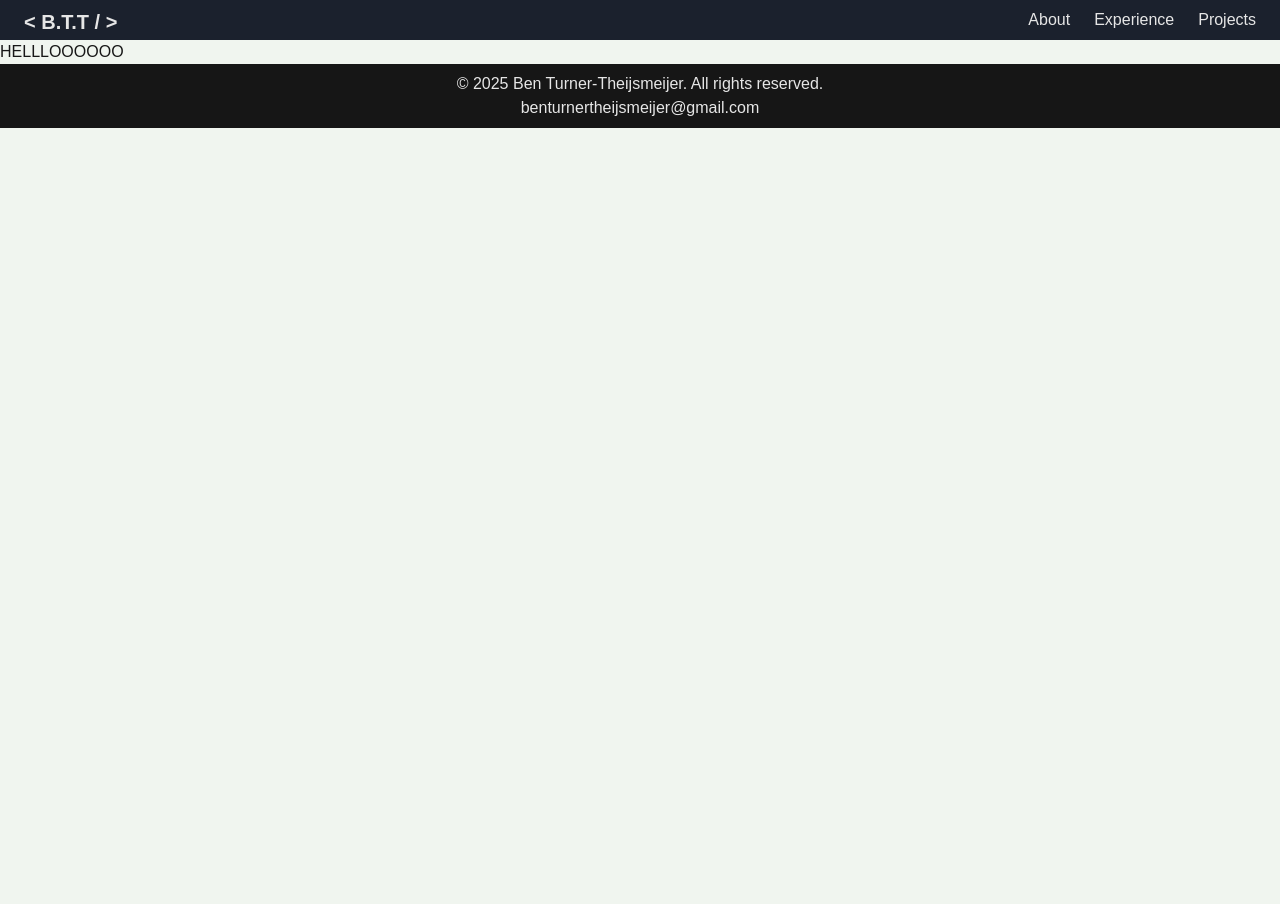
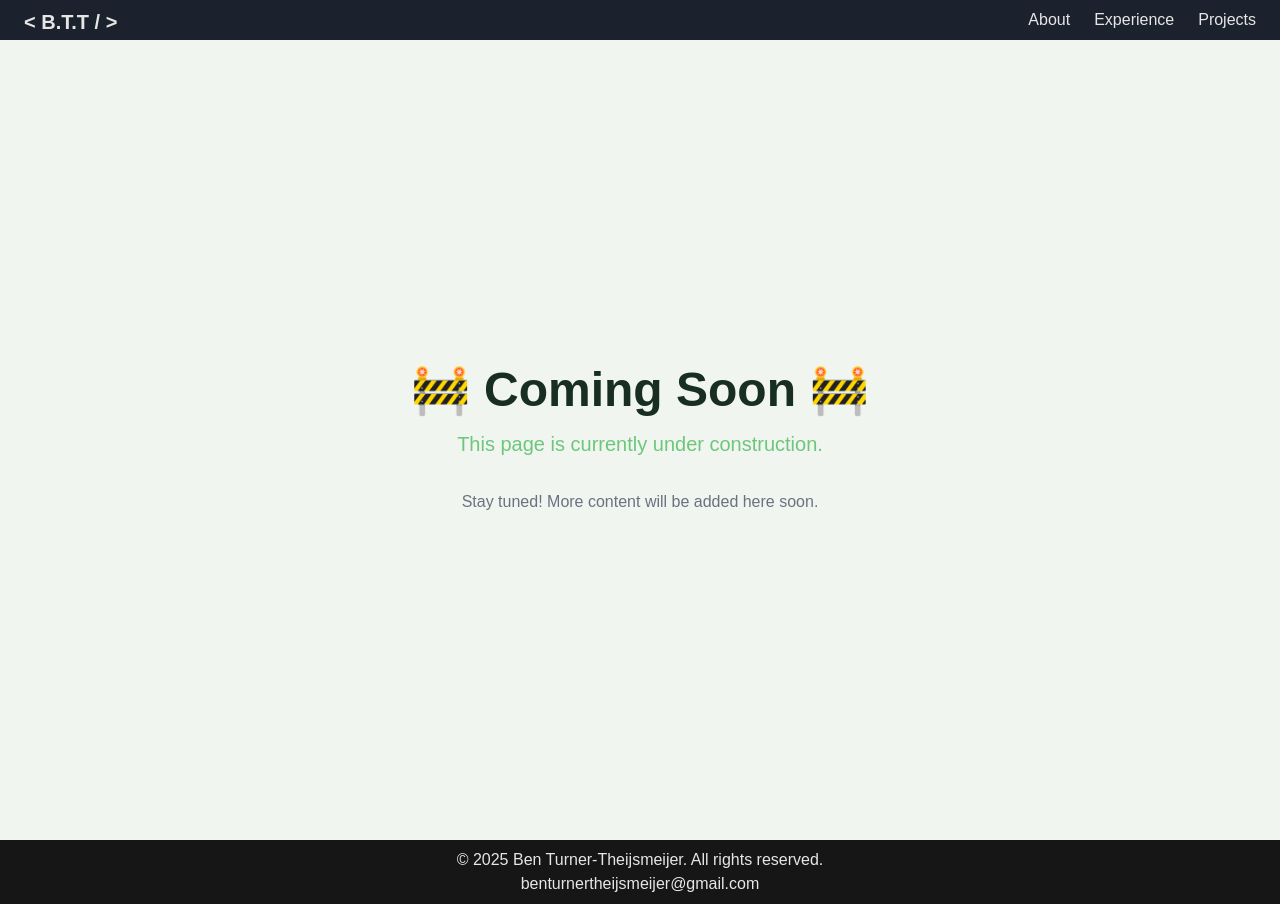
Before and after one commit to Ben-Turner-Theijsmeijer/Portfolio, a Next.js app: page /projects in a window 1280 px wide. Before the commit the page ends 800 px from the top, so only its background shows below. Built offline with nearby package versions, Linux system fonts and the light colour scheme.

Commit message:
Added a coming soon element placeholder

```diff
--- a/app/about/page.tsx
+++ b/app/about/page.tsx
@@ -129,16 +129,23 @@ export default function AboutMe() {
             <div className=" w-auto bg-[var(--accent4)] h-2" />
             <div className=" w-auto bg-[var(--accent5)] h-2" />
 
-            <div className="w-7/8 h-auto">
+            <div className="w-full h-auto flex justify-center">
+                <div className="m-10 p-10 max-w-6/8 flex-1 bg-[var(--accent2)]">
+                    <div className="m-10 w-7/8 project h-80 bg-[var(--background)]">
 
+                    </div>
+                    <div className="m-10 w-7/8 project h-80 bg-[var(--background)]">
+
+                    </div>
+                </div>
             </div>
-
+{/*
             <div className="w-7/8 h-auto bg-[var(--accent4)]">
 
             </div>
             <div className="w-7/8  h-auto bg-[var(--accent5)]">
 
-            </div>
+            </div> */}
 
             <div className="h-100">
 
--- /dev/null
+++ b/app/components/comingSoon.tsx
@@ -0,0 +1,25 @@
+import * as motion from "motion/react-client"
+
+export const ComingSoon = () => {
+ return (
+    <motion.div
+        initial={{ opacity: 0, scale: 0.8 }}
+        animate={{ opacity: 1, scale: 1 }}
+        transition={{
+            duration: 0.8,
+            type: "spring",
+            stiffness: 100,
+            damping: 8,
+        }}
+        className="flex flex-col items-center justify-center min-h-screen text-center px-4 bg-[var(--background)]"
+        >
+        <h1 className="text-5xl font-bold mb-4 text-[var(--accent5)]">🚧 Coming Soon 🚧</h1>
+        <p className="text-xl text-[var(--accent3)] mb-8">
+            This page is currently under construction.
+        </p>
+        <p className="text-md text-gray-500">
+            Stay tuned! More content will be added here soon.
+        </p>
+    </motion.div>
+ );
+}
--- a/app/components/navigation.tsx
+++ b/app/components/navigation.tsx
@@ -6,7 +6,7 @@ export const HeaderNav = () => {
         <div className="abosolute top-0 h-[40px] w-screen bg-[var(--nav-background)]"></div>
         <div className="header flex fixed top-0 z-10 justify-between w-full mx-auto bg-[var(--accent6)]/85">
             <div className="block justify-start pl-3">
-                <Link href="/" className="font-bold text-xl mx-3">
+                <Link href="/about" className="font-bold text-xl mx-3">
                 &lt; B.T.T / &gt;
                 </Link>
             </div>
@@ -18,7 +18,7 @@ export const HeaderNav = () => {
                 <Link href="/experience" className="mx-3">
                     Experience
                 </Link>
-                <Link href="/experience" className="mx-3">
+                <Link href="/projects" className="mx-3">
                     Projects
                 </Link>
             </div>
--- a/app/experience/page.tsx
+++ b/app/experience/page.tsx
@@ -1,6 +1,8 @@
+import { ComingSoon } from "./../components/comingSoon";
+
 export default function experience() {
     return (
-        <h1>HELLLOOOOOO</h1>
+        <ComingSoon />
     );
 }
 // build cards for work experience/coop that can be clicked on to take you to a dedicated page, use the react multi item feature
--- a/app/projects/page.tsx
+++ b/app/projects/page.tsx
@@ -1,6 +1,8 @@
+import { ComingSoon } from "./../components/comingSoon";
+
 export default function experience() {
     return (
-        <h1>HELLLOOOOOO</h1>
+        <ComingSoon />
     );
 }
 // build cards for each project that can be clicked on to take you to the actual site, use the react multi item feature
```
